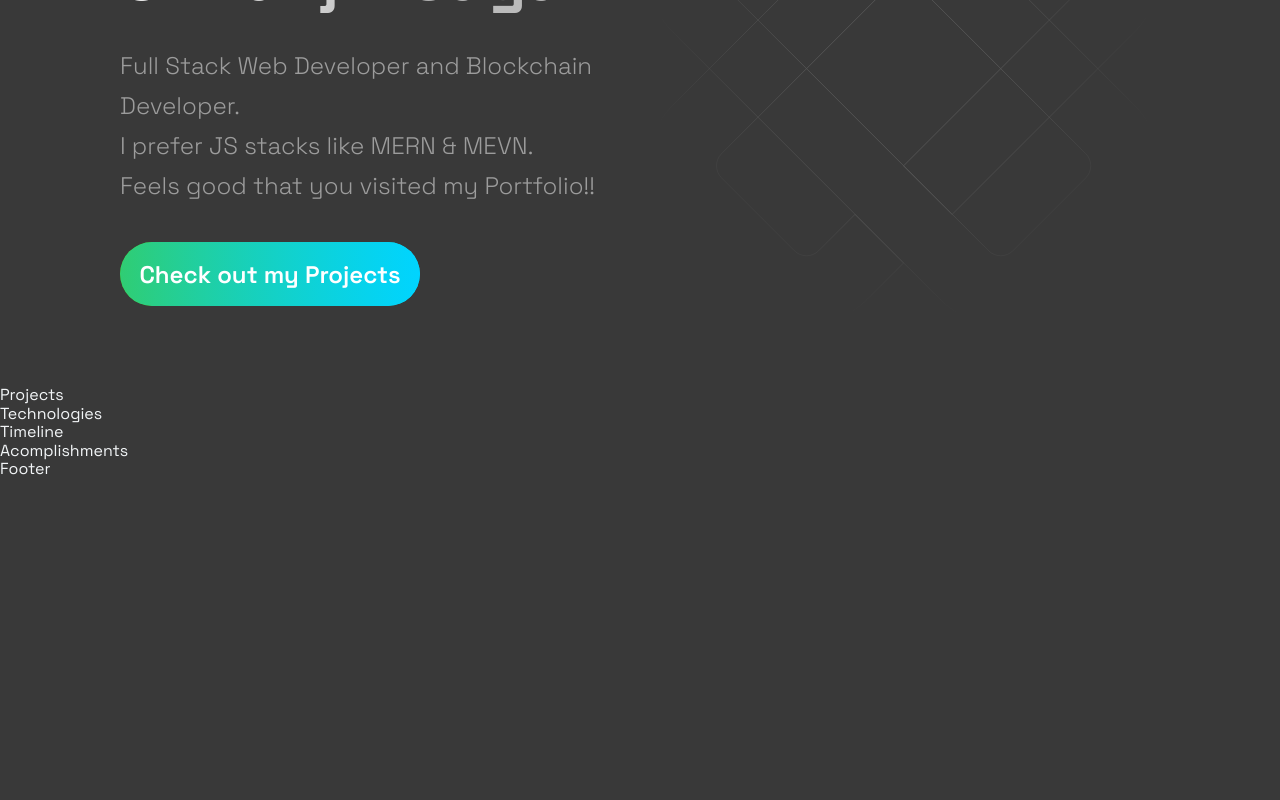
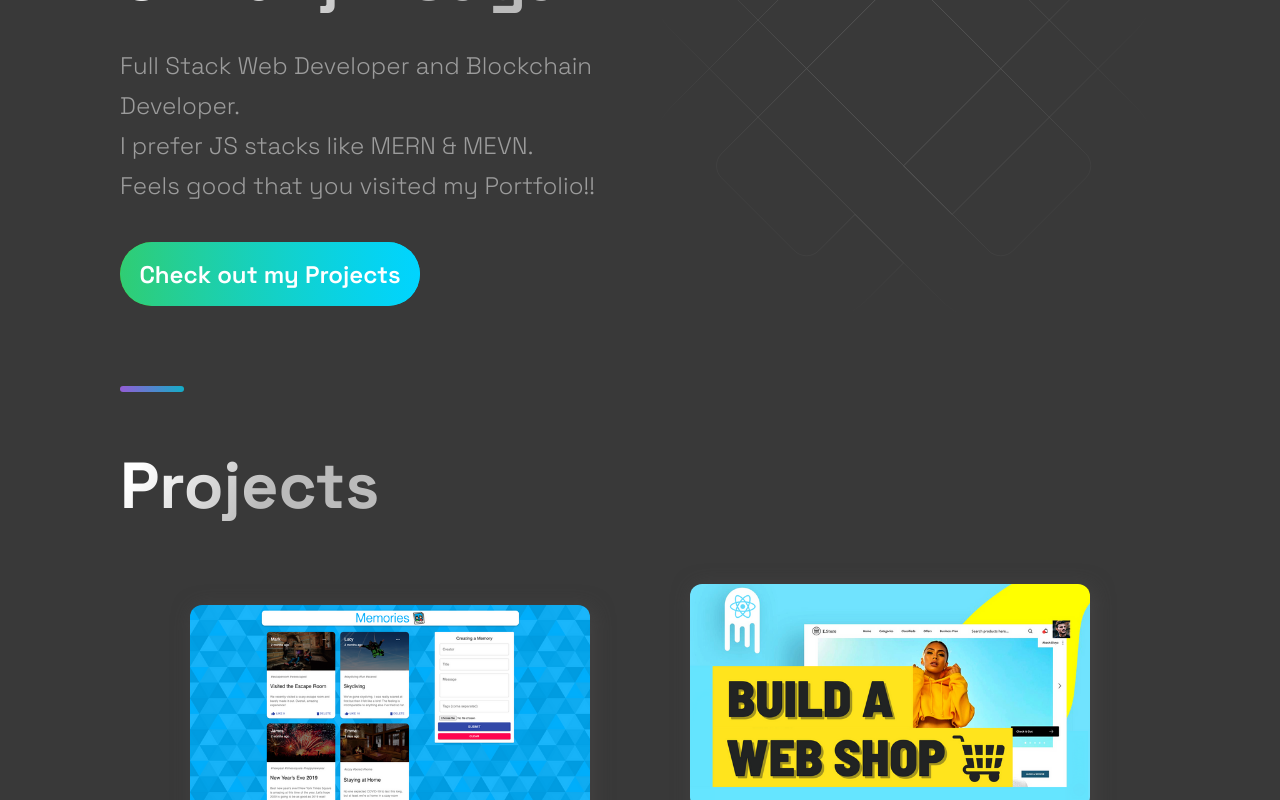
Before and after one commit to Lakshit-Chiranjiv/portfolio-example-2, a Next.js app: page / in a window 1280 px wide. Shown: the part 300-1100 px from the top of the page. Before the commit the page ends 800 px from the top, so only its background shows below. Built offline with nearby package versions, Linux system fonts and the light colour scheme.

Commit message:
Project section code done!!

```diff
--- a/src/components/Projects/Projects.jsx
+++ b/src/components/Projects/Projects.jsx
@@ -5,9 +5,38 @@ import { Section, SectionDivider, SectionTitle } from '../../styles/GlobalCompon
 import { projects } from '../../constants/constants';
 
 const Projects = () => (
-  <div>
-    Projects
-  </div>
+  <Section nopadding id='projects'>
+    <SectionDivider/>
+    <SectionTitle main>Projects</SectionTitle>
+    <GridContainer>
+      {
+        projects.map(({id,title,image,description,source,tags,visit})=>(
+          <BlogCard key={id}>
+            <Img src={image}/>
+            <TitleContent>
+              <HeaderThree title>{title}</HeaderThree>
+              <Hr/>
+            </TitleContent>
+            <CardInfo>{description}</CardInfo>
+            <div>
+              <TitleContent style={{marginTop: '6px'}}>Tech Stack</TitleContent>
+              <TagList>
+                {
+                  tags.map((tag,i) => (
+                    <Tag key={i}>{tag}</Tag>
+                  ))
+                }
+              </TagList>
+              <UtilityList>
+                <ExternalLinks href={visit} colorVal='#007a27'>Code</ExternalLinks>
+                <ExternalLinks href={source}>Demo</ExternalLinks>
+              </UtilityList>
+            </div>
+          </BlogCard>
+        ))
+      }
+    </GridContainer>
+  </Section>
 );
 
 export default Projects;
```
